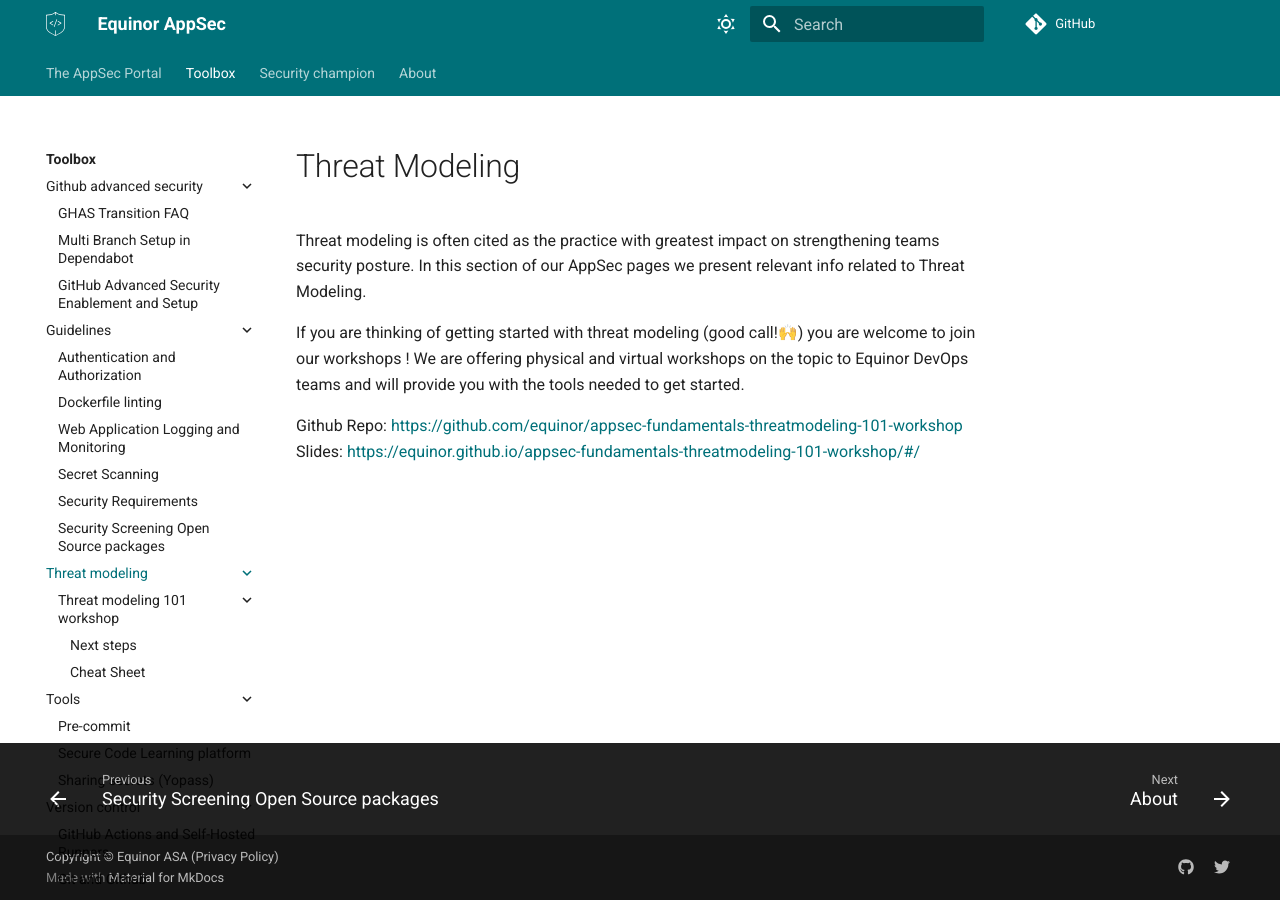
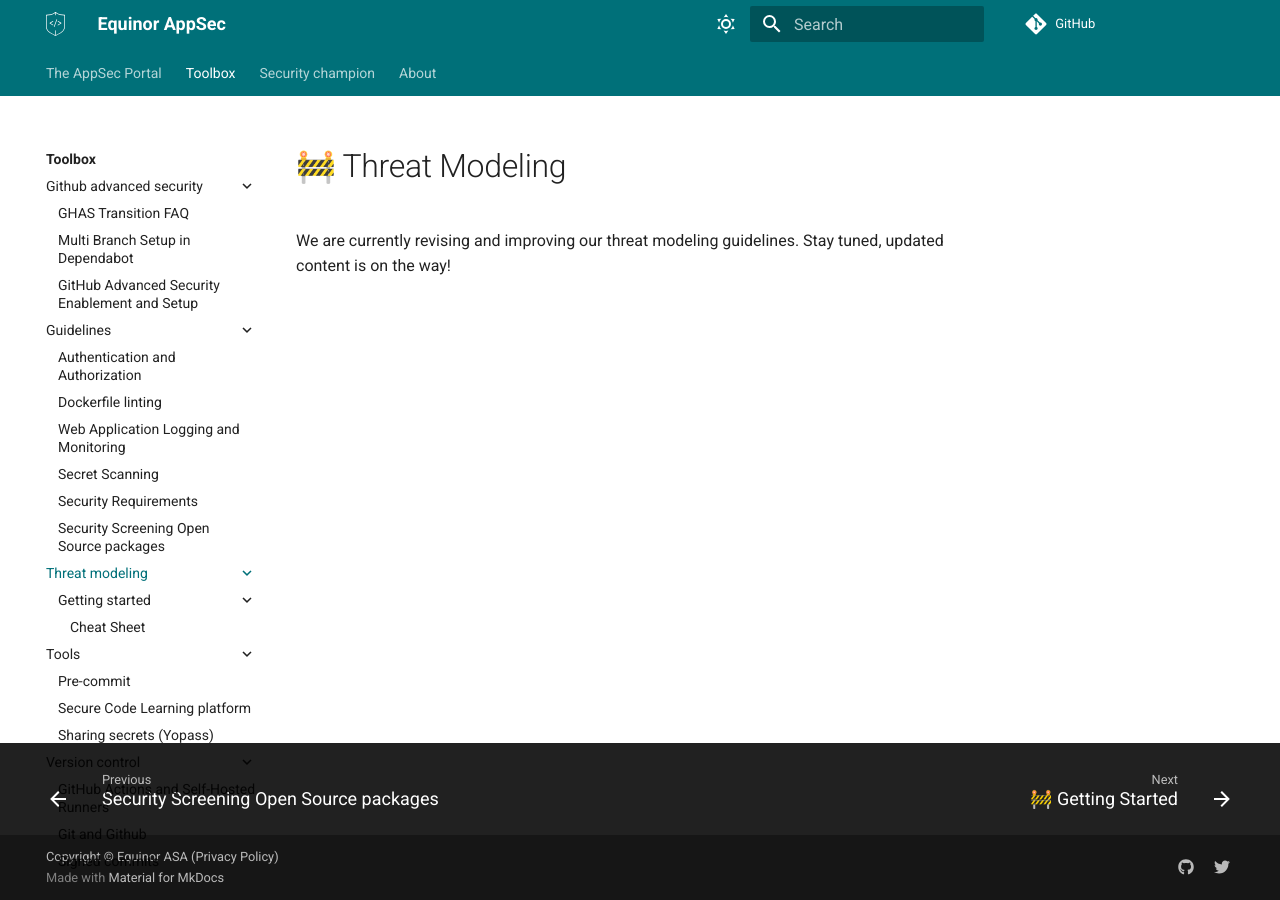
Before and after one commit to equinor/appsec, an MkDocs documentation site: the page built from docs/toolbox/threat-modeling/index.md, in a window 1280 px wide. Built offline with MkDocs 1.6.1 and Material for MkDocs 9.7.7, drawn with Linux system fonts in a browser that asks for light colours; some web fonts are replaced; comment, search, counter and statistics services are not loaded.

Commit message:
removed dep content from /threatmodeling

```diff
--- a/docs/toolbox/threat-modeling/index.md
+++ b/docs/toolbox/threat-modeling/index.md
@@ -1,8 +1,3 @@
-# Threat Modeling
+# 🚧 Threat Modeling
 
-Threat modeling is often cited as the practice with greatest impact on strengthening teams security posture. In this section of our AppSec pages we present relevant info related to Threat Modeling.
-
-If you are thinking of getting started with threat modeling (good call!🙌) you are welcome to join our workshops ! We are offering physical and virtual workshops on the topic to Equinor DevOps teams and will provide you with the tools needed to get started.
-
-Github Repo: [https://github.com/equinor/appsec-fundamentals-threatmodeling-101-workshop](https://github.com/equinor/appsec-fundamentals-threatmodeling-101-workshop)
-Slides: [https://equinor.github.io/appsec-fundamentals-threatmodeling-101-workshop/#/](https://equinor.github.io/appsec-fundamentals-threatmodeling-101-workshop/#/)
+We are currently revising and improving our threat modeling guidelines. Stay tuned, updated content is on the way!
```
Also changed, not shown: docs/toolbox/threat-modeling/getting-started/3-cheat-sheet.md (added, +3 -0 lines), docs/toolbox/threat-modeling/getting-started/index.md (added, +1 -0 lines), docs/toolbox/threat-modeling/threat-modeling-101-workshop/2-next-steps.md (deleted, +0 -21 lines), docs/toolbox/threat-modeling/threat-modeling-101-workshop/3-cheat-sheet.md (deleted, +0 -3 lines), docs/toolbox/threat-modeling/threat-modeling-101-workshop/index.md (deleted, +0 -30 lines), docs/toolbox/threat-modeling/.pages, docs/toolbox/threat-modeling/getting-started/tm-cs.png (added), docs/toolbox/threat-modeling/threat-modeling-101-workshop/flowchart.jpg (deleted), docs/toolbox/threat-modeling/threat-modeling-101-workshop/timeline.jpg (deleted), 1 other file.
